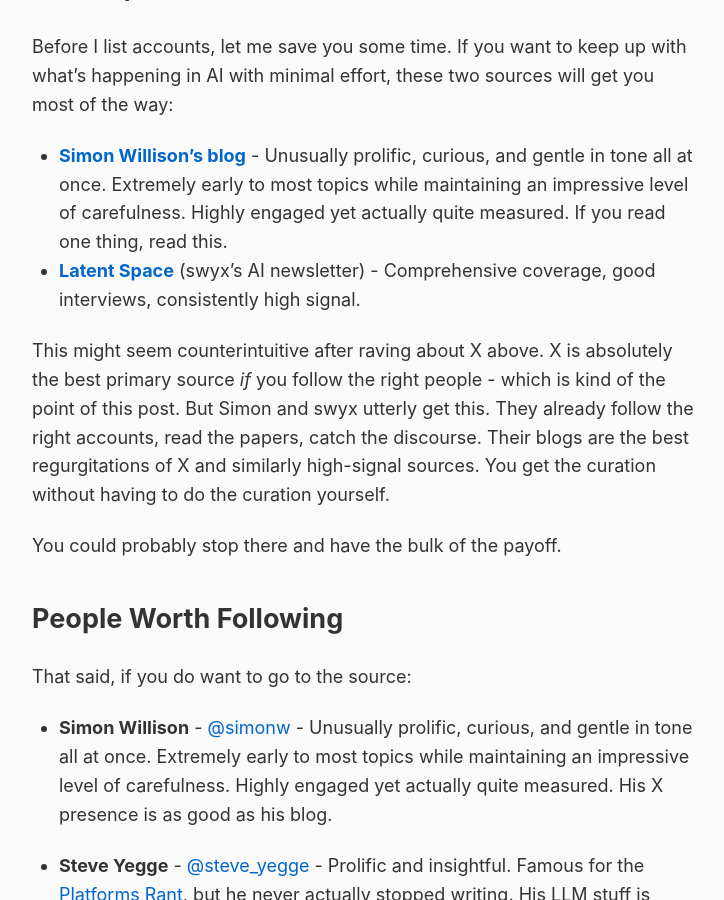
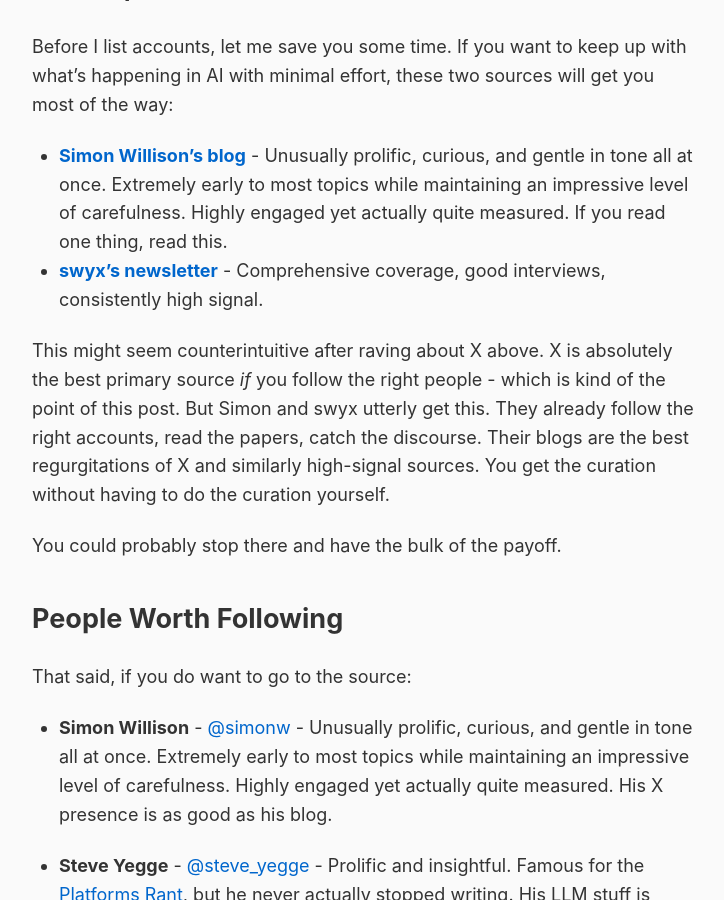
Before and after one commit to rob137/rob137.github.io, a Jekyll site: the page built from _posts/2026-01-02-how-i-keep-up.md, in a window 1280 px wide and 900 px high, scrolled down 676 px. Shown: the whole window, without its empty margins (275-999 px from the left). Built offline with Jekyll 4.4.1, drawn with Linux system fonts in a browser that asks for light colours.

Commit message:
Fix swyx link to newsletter subscription page

```diff
--- a/_posts/2026-01-02-how-i-keep-up.md
+++ b/_posts/2026-01-02-how-i-keep-up.md
@@ -18,7 +18,7 @@
 Before I list accounts, let me save you some time. If you want to keep up with what's happening in AI with minimal effort, these two sources will get you most of the way:
 
 - **[Simon Willison's blog](https://simonwillison.net/)** - Unusually prolific, curious, and gentle in tone all at once. Extremely early to most topics while maintaining an impressive level of carefulness. Highly engaged yet actually quite measured. If you read one thing, read this.
-- **[Latent Space](https://www.latent.space/)** (swyx's AI newsletter) - Comprehensive coverage, good interviews, consistently high signal.
+- **[swyx's newsletter](https://www.swyx.io/subscribe)** - Comprehensive coverage, good interviews, consistently high signal.
 
 This might seem counterintuitive after raving about X above. X is absolutely the best primary source *if* you follow the right people - which is kind of the point of this post. But Simon and swyx utterly get this. They already follow the right accounts, read the papers, catch the discourse. Their blogs are the best regurgitations of X and similarly high-signal sources. You get the curation without having to do the curation yourself.
 
```
